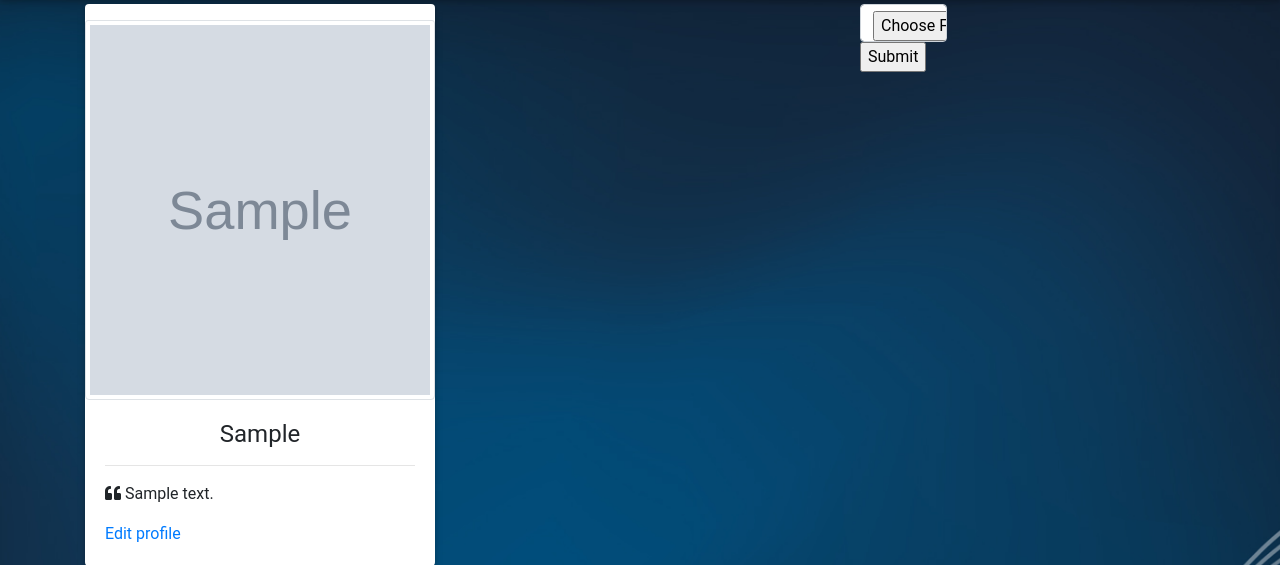
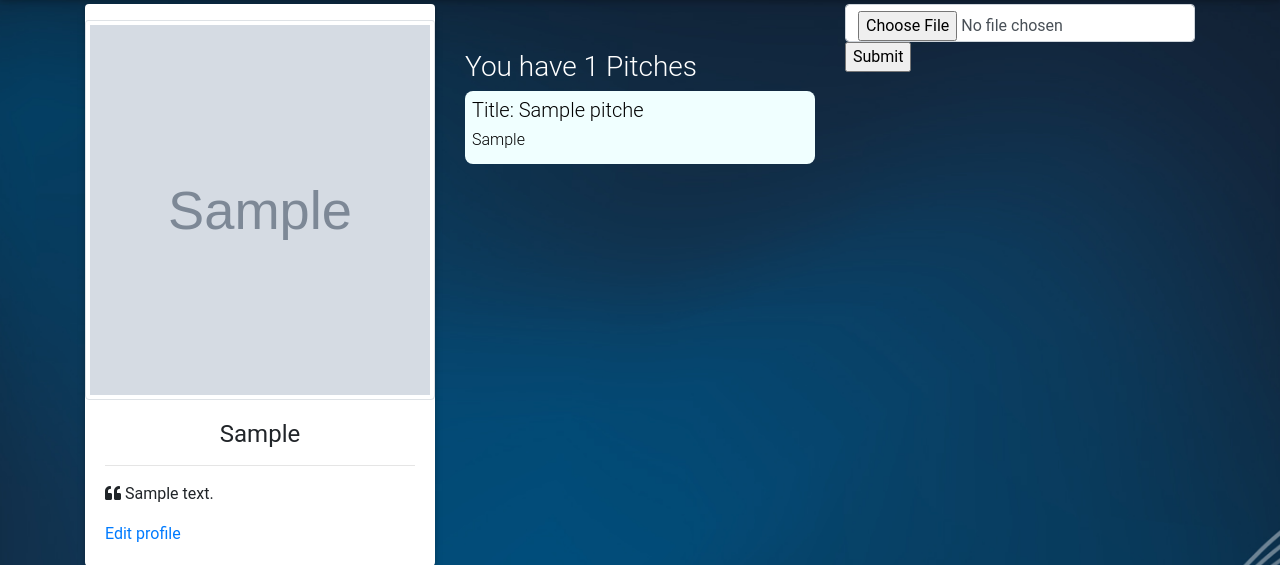
Before and after one commit to Owiti-Charles/pitch-world, a Flask app: a page that uses app/templates/profile/profile.html in a window 1280 px wide. Shown: the part 56-621 px from the top of the page. Run offline with Flask 2, Linux system fonts and the light colour scheme; a user stored in the database is signed in; tables that the repository leaves empty hold one stand-in row (values such as "Sample post"); grey boxes marked "Sample" are stand-in pictures; some libraries are stand-ins or nearby versions; some web fonts are replaced.

Commit message:
Display user posts in their profile

```diff
--- a/app/main/views.py
+++ b/app/main/views.py
@@ -25,7 +25,7 @@ def new_pitch():
         new_pitch_object = Pitch(post=post,user_id=current_user._get_current_object().id,category=category,title=title)
         new_pitch_object.save_p()
         return redirect(url_for('main.index'))
-        posts = Pitch.query.filter_by(user_id = user_id).all()
+
     return render_template('create_pitch.html', form = form)
 
 @main.route('/comment/<int:pitch_id>', methods = ['POST','GET'])
@@ -47,10 +47,12 @@ def comment(pitch_id):
 @main.route('/user/<name>')
 def profile(name):
     user = User.query.filter_by(username = name).first()
+    user_id = current_user._get_current_object().id
+    posts = Pitch.query.filter_by(user_id = user_id).all()
     if user is None:
         abort(404)
 
-    return render_template("profile/profile.html", user = user)
+    return render_template("profile/profile.html", user = user,posts=posts)
 
 @main.route('/user/<name>/updateprofile', methods = ['POST','GET'])
 @login_required
--- a/app/static/css/styles.css
+++ b/app/static/css/styles.css
@@ -57,3 +57,13 @@
     color: white;
     margin-top: 1%;
 }
+#user{
+    margin-top: 4%;
+    color: white;
+}
+.pitches{
+    background-color: azure;
+    color: black;
+    padding: 2%;
+    border-radius: 8px;
+}
--- a/app/templates/profile/profile.html
+++ b/app/templates/profile/profile.html
@@ -1,7 +1,7 @@
 {% extends 'base.html'%}
 
 {% block content %}
-<div class="container">
+<div class="container" >
 <div class="row">
   <div class="col-md-4">
     <div class="card testimonial-card">
@@ -9,9 +9,6 @@
         <div class="avatar mx-auto white">
                 {% if user.profile_pic_path %}
                 <img src="{{url_for('static',filename=user.profile_pic_path)}}" class=" card-img-top img-thumbnail" alt="woman avatar" style="height: 380px">
-
-                <!-- <img src="" alt="" class="img-thumbnail"> -->
-
                 {%else%}
                 <p>No profile picture</p>
 
@@ -31,27 +28,29 @@
         </div>
     </div>
   </div>
+    <div class="col-md-4" id="user">
+        {% if current_user %}
+        <h3>You have {{user.pitches.count()}} Pitches</h3>
+        {% for i in posts%}
+        <div class="pitches">
+            <h5>Title: {{i.title}}</h5>
+            <h6>{{i.post}}</h6>
+        </div>
 
-
-
-    <div class="col-md-4">
-        <h3> </h3>
-
-
+        {%endfor%}
+        {%else%}
+        <h3>You have ) posts</h3>
+        {%endif%}
 
   </div>
   <div class="col-md-4">
-        <div class="col-md-4">
-
-
-                    {% if user == current_user %}
+                {% if user == current_user %}
                 <form  action="{{url_for('main.update_pic',name=user.username)}}" method="post" enctype = "multipart/form-data">
 
                   <input type="file"  name="photo" class="form-control" required>
                   <input type="submit">
                 </form>
                   {% endif %}
-              </div>
 
   </div>
 </div>
```
Also changed, not shown: app/templates/macros.html (line endings or trailing spaces).
